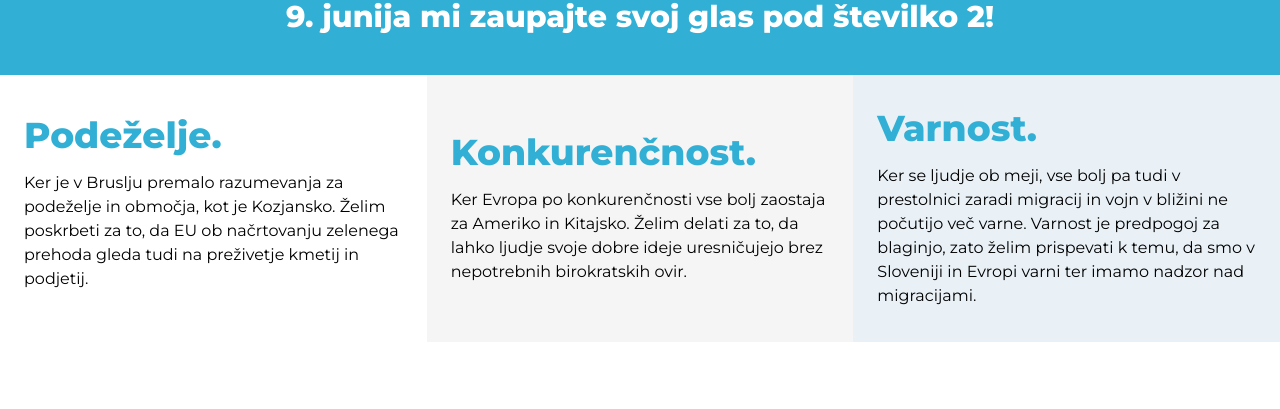
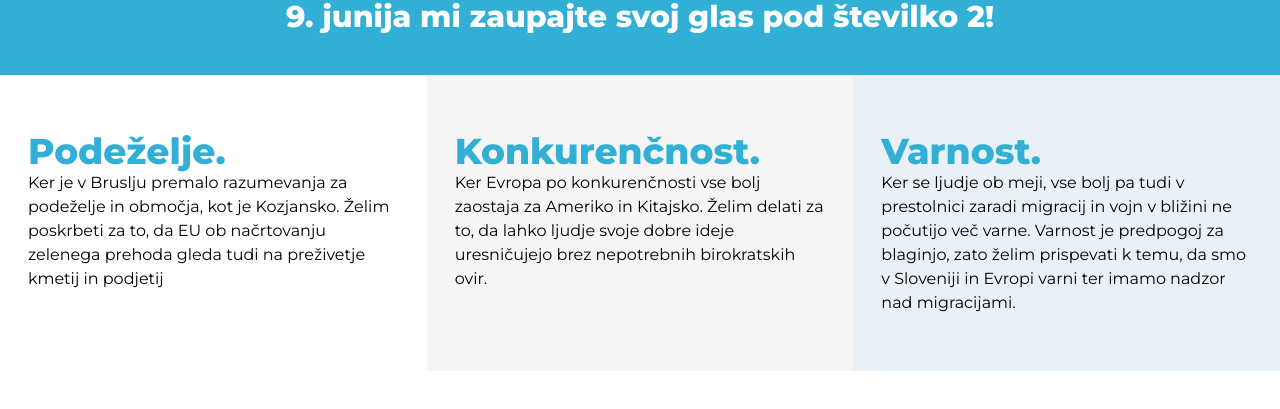
Before and after one commit to friderikceljski/kbb4eu, a Vue app: page / in a window 1280 px wide. Shown: the part 1732-2141 px from the top of the page. Built offline with nearby package versions, Linux system fonts and the light colour scheme.

Commit message:
rewritten principles and made it desktop friendly

```diff
--- a/src/views/PrinciplesView.vue
+++ b/src/views/PrinciplesView.vue
@@ -2,29 +2,26 @@
 </script>
 
 <template>
-    <div class="h-screen grid grid-rows-3 sm:grid-cols-3">
-        <div class="p-6 mt-4">
-            <div class="space-y-4">
-                <h1 class="text-pacific font-extrabold text-4xl">Podeželje.</h1>
+    <div class="h-screen">
+        <div class="flex h-full flex-col md:flex-row md:h-auto">
+            <div class="flex-1 flex flex-col justify-center md:justify-start p-4 md:px-7 md:py-14">
+                <h2 class="text-pacific font-extrabold text-4xl">Podeželje.</h2>
                 <p class="">Ker je v Bruslju premalo razumevanja za podeželje in območja, kot je Kozjansko. Želim
-                    poskrbeti za to, da
-                    EU ob načrtovanju zelenega prehoda gleda tudi na preživetje kmetij in podjetij.</p>
+                    poskrbeti za to, da EU ob načrtovanju zelenega prehoda gleda tudi na preživetje kmetij in podjetij
+                </p>
             </div>
-        </div>
-        <div class="bg-neutral-100 p-6 flex items-center">
-            <div class="space-y-4">
-                <h1 class="text-pacific font-extrabold text-4xl">Konkurenčnost.</h1>
-                <p>Ker Evropa po konkurenčnosti vse bolj zaostaja za Ameriko in Kitajsko. Želim delati za to, da lahko
-                    ljudje svoje dobre ideje uresničujejo brez nepotrebnih birokratskih ovir.</p>
+            <div class="flex-1 flex flex-col justify-center md:justify-start p-4 md:px-7 md:py-14 bg-neutral-100">
+                <h2 class="text-pacific font-extrabold text-4xl">Konkurenčnost.</h2>
+                <p class="">Ker Evropa po konkurenčnosti vse bolj zaostaja za Ameriko in Kitajsko. Želim delati za to,
+                    da lahko ljudje svoje dobre ideje uresničujejo brez nepotrebnih birokratskih ovir.</p>
             </div>
-        </div>
-        <div class="bg-alice p-6 flex items-center">
-            <div class="space-y-4">
-                <h1 class="text-pacific font-extrabold text-4xl">Varnost.</h1>
-                <p>Ker se ljudje ob meji, vse bolj pa tudi v prestolnici zaradi migracij in vojn v bližini ne počutijo več
-                    varne. Varnost je predpogoj za blaginjo, zato želim prispevati k temu, da smo v Sloveniji in Evropi
-                    varni ter imamo nadzor nad migracijami.</p>
+            <div class="flex-1 flex flex-col justify-center md:justify-start p-4 md:px-7 md:py-14 bg-alice">
+                <h2 class="text-pacific font-extrabold text-4xl">Varnost.</h2>
+                <p class="">Ker se ljudje ob meji, vse bolj pa tudi v prestolnici zaradi migracij in vojn v bližini ne
+                    počutijo več varne. Varnost je predpogoj za blaginjo, zato želim prispevati k temu, da smo v
+                    Sloveniji in Evropi varni ter imamo nadzor nad migracijami.</p>
             </div>
         </div>
     </div>
+
 </template>
```
